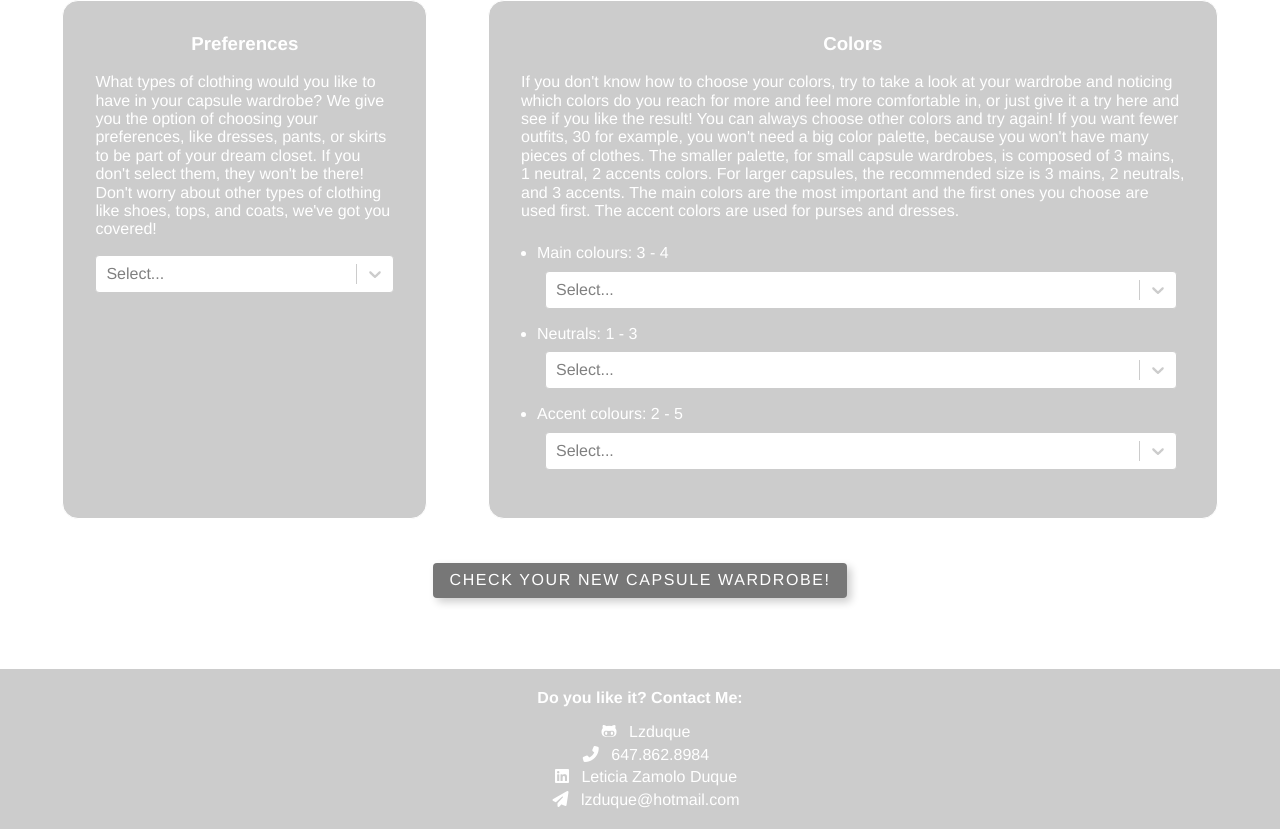
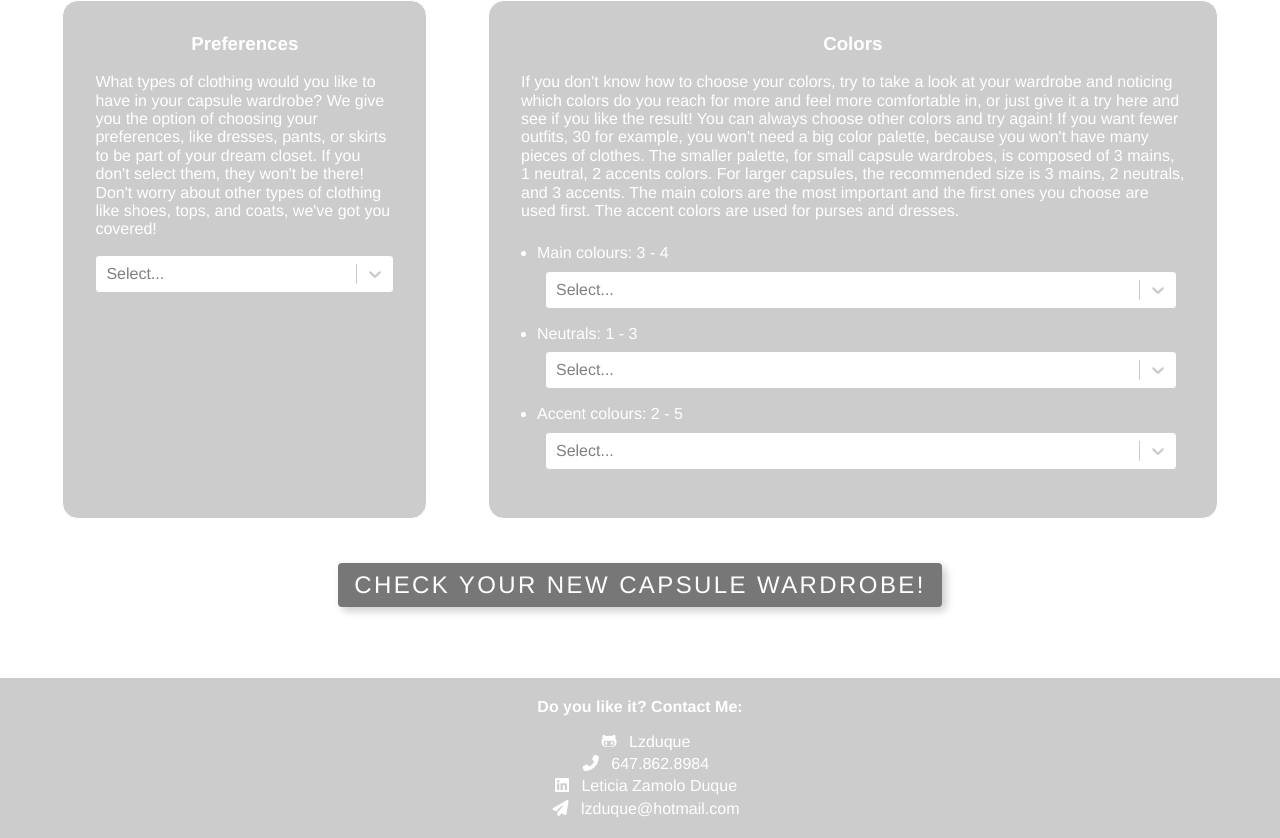
Before and after one commit to Lzduque/personal-stylist, a React (Create React App) app: page / in a window 1280 px wide. Shown: the part 763-1601 px from the top of the page. Built offline with nearby package versions, Linux system fonts and the light colour scheme.

Commit message:
make it bigger or easier to spot "Check your new Capsule"

```diff
--- a/src/Components/CapsuleForm.tsx
+++ b/src/Components/CapsuleForm.tsx
@@ -182,7 +182,7 @@ const CapsuleForm = ({ capsule, setCapsule }: IProps) => {
         </div>
         <br />
         <div className="tc" >
-          <button type="submit" className="bw0 br2 bg-gray pv2 ph3 white fw5 tc ttu tracked bg-animate hover-bg-dark-gray shadow-5">
+          <button type="submit" className="bw0 br2 bg-gray pv2 ph3 white f3 fw5 tc ttu tracked bg-animate hover-bg-dark-gray shadow-5">
             Check your new Capsule Wardrobe!
           </button>
         </div>
```
